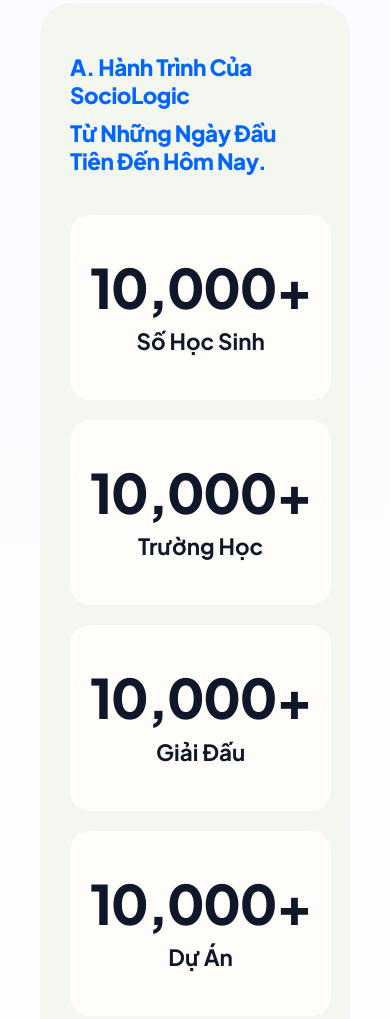
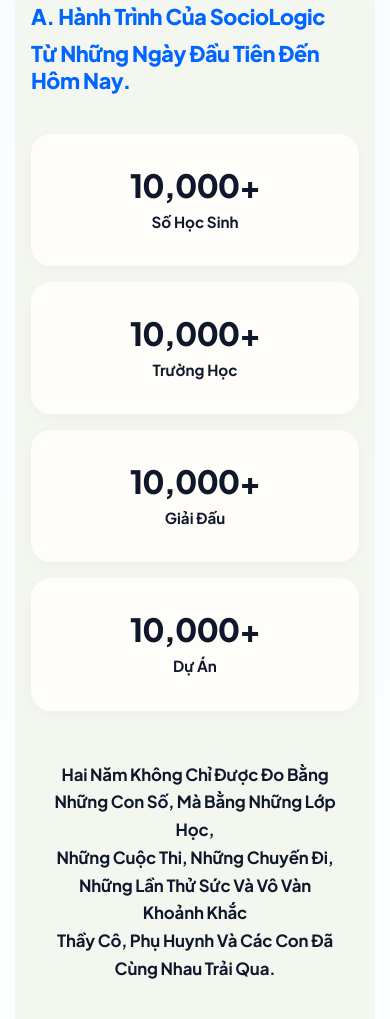
Before and after one commit to tranduyhunghihi/SocioLogic, a website: page all_sections.html in a window 390 px wide. Shown: the part 3775-4794 px from the top of the page. Drawn offline with Linux system fonts and the light colour scheme; no server answers.

Commit message:
Fix Section 4 layout bug: scope CSS selectors and add fluid responsive typography to fit 4 stat cards cleanly

```diff
--- a/css/section4.css
+++ b/css/section4.css
@@ -7,7 +7,8 @@
 :root {
     --color-bg-white: #FFFFFF;
     --color-blue-primary: #0066FF;
-    --color-card-bg: #E2E7EC;
+    --color-section-bg: #F4F6F0;
+    --color-card-bg: #FFFFFF;
     --color-text-dark: #0F172A;
     --font-main: 'Plus Jakarta Sans', 'Be Vietnam Pro', -apple-system, BlinkMacSystemFont, sans-serif;
 }
@@ -31,16 +32,21 @@
     max-width: 1400px;
     margin: 0 auto;
     padding: 60px 40px;
+    box-sizing: border-box;
 }
 
-.section-container {
+.section-4-wrapper .section-container {
+    background-color: var(--color-section-bg);
+    border-radius: 32px;
+    padding: 60px 45px;
     display: flex;
     flex-direction: column;
     width: 100%;
+    box-sizing: border-box;
 }
 
 /* 1. Header Row (2 Columns) */
-.section-header {
+.section-4-wrapper .section-header {
     display: flex;
     justify-content: space-between;
     align-items: center;
@@ -48,76 +54,82 @@
     margin-bottom: 40px;
 }
 
-.header-title-left,
-.header-title-right {
+.section-4-wrapper .header-title-left,
+.section-4-wrapper .header-title-right {
     font-family: var(--font-main);
-    font-size: 1.55rem;
+    font-size: 1.45rem;
     font-weight: 800;
     color: var(--color-blue-primary);
     letter-spacing: -0.02em;
 }
 
 /* 2. Stat Cards Grid (4 Cards) */
-.stats-grid {
+.section-4-wrapper .stats-grid {
     display: grid;
     grid-template-columns: repeat(4, 1fr);
-    gap: 24px;
+    gap: 16px;
     width: 100%;
     margin-bottom: 50px;
+    box-sizing: border-box;
 }
 
-.stat-card {
+.section-4-wrapper .stat-card {
     background-color: var(--color-card-bg);
     border-radius: 20px;
-    padding: 45px 20px;
+    padding: 35px 12px;
     display: flex;
     flex-direction: column;
     align-items: center;
     justify-content: center;
     text-align: center;
+    width: 100%;
+    box-sizing: border-box;
+    box-shadow: 0 4px 16px rgba(0, 0, 0, 0.03);
     transition: transform 0.3s cubic-bezier(0.34, 1.56, 0.64, 1), box-shadow 0.3s ease;
 }
 
-.stat-card:hover {
+.section-4-wrapper .stat-card:hover {
     transform: translateY(-6px);
-    box-shadow: 0 12px 24px rgba(0, 0, 0, 0.06);
+    box-shadow: 0 12px 24px rgba(0, 0, 0, 0.08);
 }
 
-.stat-number-box {
+.section-4-wrapper .stat-number-box {
     display: flex;
     align-items: center;
     justify-content: center;
-    font-size: 4.2rem;
+    font-size: clamp(2.0rem, 2.8vw, 3.2rem);
     font-weight: 900;
     color: var(--color-text-dark);
     line-height: 1;
     letter-spacing: -0.03em;
+    white-space: nowrap;
 }
 
-.stat-number {
+.section-4-wrapper .stat-number {
     display: inline-block;
 }
 
-.stat-plus {
+.section-4-wrapper .stat-plus {
     display: inline-block;
 }
 
-.stat-label {
-    font-size: 1.4rem;
+.section-4-wrapper .stat-label {
+    font-size: clamp(0.95rem, 1.15vw, 1.25rem);
     font-weight: 700;
     color: var(--color-text-dark);
-    margin-top: 14px;
+    margin-top: 12px;
     line-height: 1.2;
+    white-space: nowrap;
 }
 
 /* 3. Subtitle Paragraph */
-.journey-subtitle {
+.section-4-wrapper .journey-subtitle {
     text-align: center;
     margin-bottom: 45px;
     padding: 0 20px;
 }
 
-.journey-subtitle p {
+.section-4-wrapper .journey-subtitle p {
     font-size: 1.25rem;
     font-weight: 700;
     color: var(--color-text-dark);
@@ -126,11 +138,11 @@
 }
 
 /* 4. Video Player Placeholder Container */
-.video-container {
+.section-4-wrapper .video-container {
     position: relative;
     width: 100%;
     aspect-ratio: 16 / 8.5;
-    background-color: var(--color-card-bg);
+    background-color: #E2E7EC;
     border-radius: 24px;
     overflow: hidden;
     display: flex;
@@ -140,7 +152,7 @@
     box-shadow: 0 10px 30px rgba(0, 0, 0, 0.04);
 }
 
-.video-placeholder-bg {
+.section-4-wrapper .video-placeholder-bg {
     position: absolute;
     top: 0;
     left: 0;
@@ -150,7 +162,7 @@
     z-index: 1;
 }
 
-.play-button-overlay {
+.section-4-wrapper .play-button-overlay {
     position: absolute;
     z-index: 10;
     display: flex;
@@ -159,11 +171,11 @@
     transition: transform 0.3s cubic-bezier(0.34, 1.56, 0.64, 1);
 }
 
-.video-container:hover .play-button-overlay {
+.section-4-wrapper .video-container:hover .play-button-overlay {
     transform: scale(1.12);
 }
 
-.play-icon-circle {
+.section-4-wrapper .play-icon-circle {
     width: 130px;
     height: 130px;
     background-color: #FFFFFF;
@@ -174,13 +186,13 @@
     box-shadow: 0 8px 24px rgba(0, 0, 0, 0.08);
 }
 
-.play-svg {
+.section-4-wrapper .play-svg {
     width: 50px;
     height: 50px;
     margin-left: 6px;
 }
 
-.video-element {
+.section-4-wrapper .video-element {
     position: absolute;
     top: 0;
     left: 0;
@@ -191,54 +203,66 @@
     display: none;
 }
 
-.video-container.playing .video-element {
+.section-4-wrapper .video-container.playing .video-element {
     display: block;
 }
 
-.video-container.playing .play-button-overlay,
-.video-container.playing .video-placeholder-bg {
+.section-4-wrapper .video-container.playing .play-button-overlay,
+.section-4-wrapper .video-container.playing .video-placeholder-bg {
     display: none;
 }
 
 /* Responsive Breakpoints */
 @media (max-width: 1100px) {
-    .header-title-left,
-    .header-title-right {
-        font-size: 1.6rem;
+    .section-4-wrapper {
+        padding: 40px 20px;
     }
 
-    .stats-grid {
-        grid-template-columns: repeat(2, 1fr);
-        gap: 20px;
+    .section-4-wrapper .section-container {
+        padding: 40px 24px;
     }
 
-    .stat-number-box {
-        font-size: 3.4rem;
+    .section-4-wrapper .header-title-left,
+    .section-4-wrapper .header-title-right {
+        font-size: 1.35rem;
     }
 
-    .play-icon-circle {
+    .section-4-wrapper .stats-grid {
+        grid-template-columns: repeat(2, 1fr);
+        gap: 16px;
+    }
+
+    .section-4-wrapper .play-icon-circle {
         width: 100px;
         height: 100px;
     }
 
-    .play-svg {
+    .section-4-wrapper .play-svg {
         width: 38px;
         height: 38px;
     }
 }
 
 @media (max-width: 650px) {
-    .section-header {
+    .section-4-wrapper {
+        padding: 30px 15px;
+    }
+
+    .section-4-wrapper .section-container {
+        padding: 30px 16px;
+    }
+
+    .section-4-wrapper .section-header {
         flex-direction: column;
         align-items: flex-start;
         gap: 10px;
     }
 
-    .stats-grid {
+    .section-4-wrapper .stats-grid {
         grid-template-columns: 1fr;
     }
 
-    .journey-subtitle p {
+    .section-4-wrapper .journey-subtitle p {
         font-size: 1.05rem;
     }
 }
```
